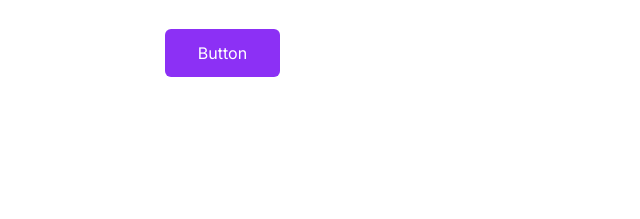
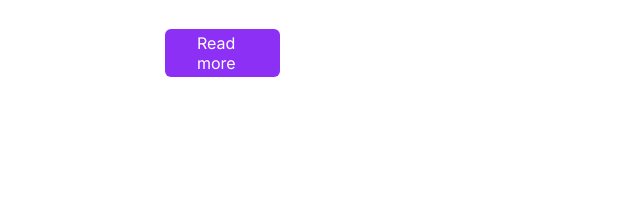
Before and after one commit to JuanLoyola/maquetacion-test, a plain HTML site: page index.html in a window 1280 px wide. Shown: the part 586-805 px from the top of the page, 0-640 px from the left. Drawn offline with Linux system fonts and the light colour scheme.

Commit message:
Update index.html

```diff
--- a/index.html
+++ b/index.html
@@ -4,7 +4,7 @@
   <meta charset="UTF-8">
   <meta http-equiv="X-UA-Compatible" content="IE=edge">
   <meta name="viewport" content="width=device-width, initial-scale=1.0">
-  <title>Esto es test</title>
+  <title>Test</title>
   <link rel="preconnect" href="https://fonts.gstatic.com">
   <link href="https://fonts.googleapis.com/css2?family=Inter:wght@100;300;400;500;600;700&display=swap" rel="stylesheet">
   <link rel="stylesheet" href="style.css">
@@ -39,7 +39,7 @@
         <div class="info">
           <p class="title">Landing page <br> UI kit</p>
           <p class="subtitle">Lorem, ipsum dolor sit amet consectetur adipisicing elit. Exercitationem, ab.</p>
-          <p class="button">Button</p>
+          <p class="button">Read more</p>
         </div>
 
         <div class="background"/>
```
